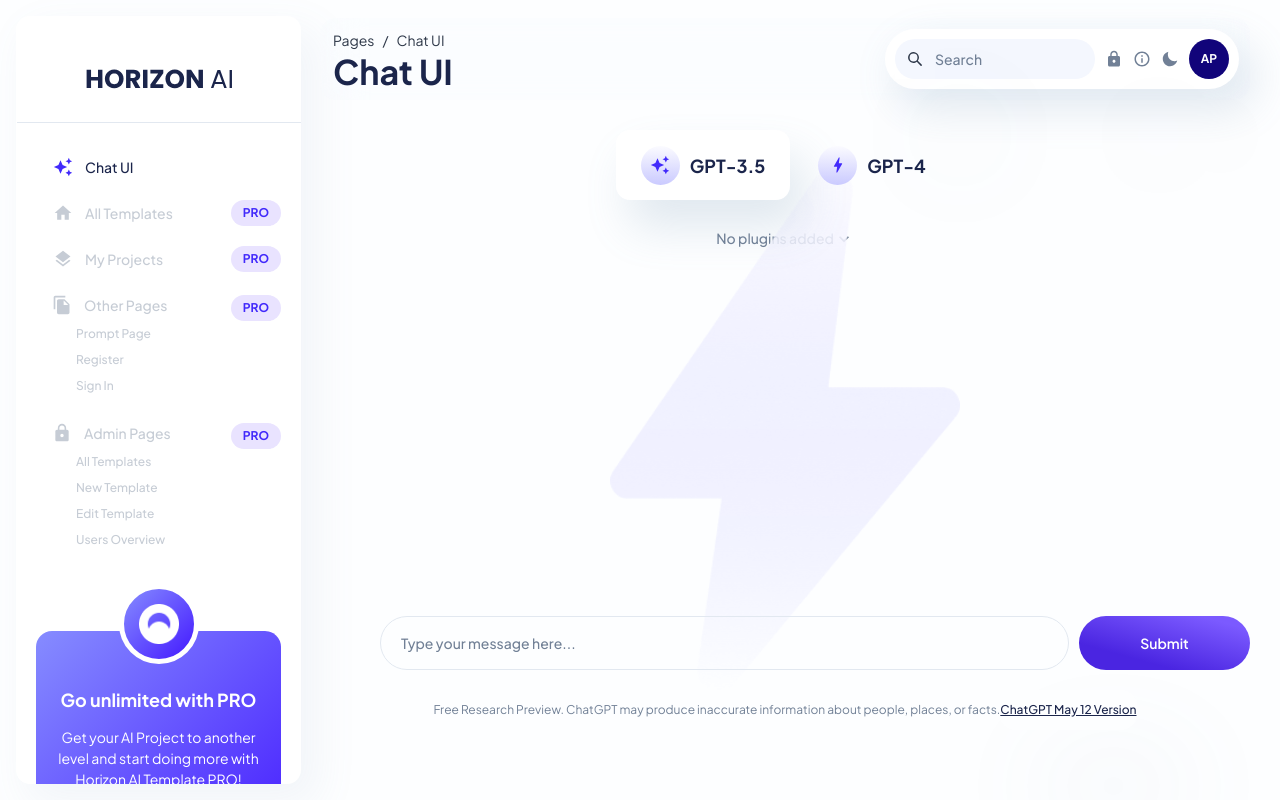
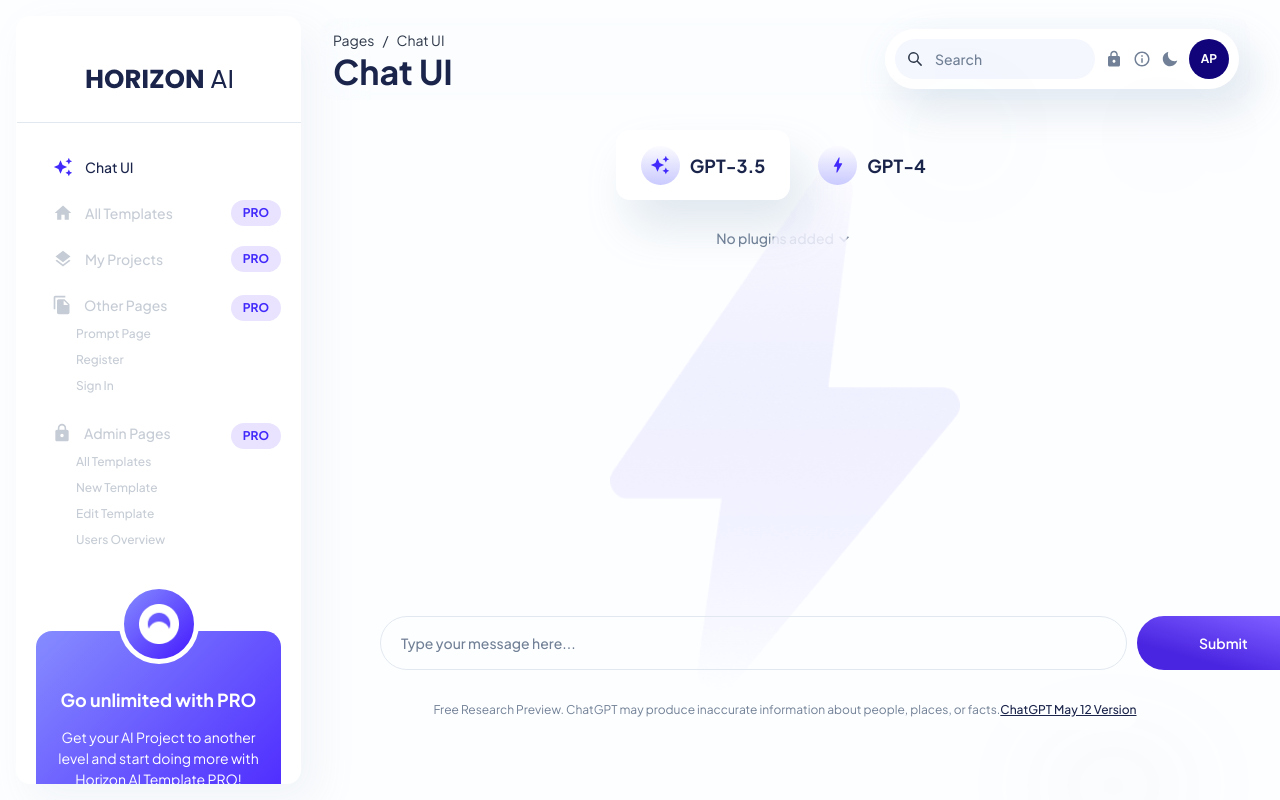
Before and after one commit to horizon-ui/chatgpt-ai-template, a Next.js app: page / in a window 1280 px wide. Shown: the top 800 px of the page. Built offline with nearby package versions, Linux system fonts and the light colour scheme.

Commit message:
:sparkle: add the possibility to submit by pressing enter

```diff
--- a/pages/index.tsx
+++ b/pages/index.tsx
@@ -58,6 +58,13 @@ export default function Chat(props: { apiKeyApp: string }) {
     { color: 'gray.500' },
     { color: 'whiteAlpha.600' },
   );
+
+  const handleKeyDown = (e: React.KeyboardEvent<HTMLInputElement>) => {
+      if (e.key === 'Enter') {
+          e.preventDefault();
+          handleTranslate();
+      }
+  }
   const handleTranslate = async () => {
     const apiKey = apiKeyApp;
     setInputOnSubmit(inputCode);
@@ -131,6 +138,7 @@ export default function Chat(props: { apiKeyApp: string }) {
     }
 
     setLoading(false);
+    setInputCode('');  // Clear the input value
   };
   // -------------- Copy Response --------------
   // const copyToClipboard = (text: string) => {
@@ -155,6 +163,7 @@ export default function Chat(props: { apiKeyApp: string }) {
     setInputCode(Event.target.value);
   };
 
+  // @ts-ignore
     return (
     <Flex
       w="100%"
@@ -359,14 +368,11 @@ export default function Chat(props: { apiKeyApp: string }) {
           </Flex>
         </Flex>
         {/* Chat Input */}
-        <Flex
-          ms={{ base: '0px', xl: '60px' }}
-          mt="20px"
-          justifySelf={'flex-end'}
-        >
+        <Flex ms={{ base: '0px', xl: '60px' }} mt="20px" justifySelf={'flex-end'} as="form" onSubmit={e => e.preventDefault()}>
           <Input
+              onKeyDown={handleKeyDown}
               minH="54px"
-            h="100%"
+              h="54px"
               border="1px solid"
               borderColor={borderColor}
               borderRadius="45px"
@@ -379,8 +385,10 @@ export default function Chat(props: { apiKeyApp: string }) {
               _placeholder={placeholderColor}
               placeholder="Type your message here..."
               onChange={handleChange}
+              value={inputCode}
           />
           <Button
+              type="submit"
               variant="primary"
               py="20px"
               px="16px"
@@ -398,8 +406,8 @@ export default function Chat(props: { apiKeyApp: string }) {
                       bg: 'linear-gradient(15.46deg, #4A25E1 26.3%, #7B5AFF 86.4%)',
                   },
               }}
+              isLoading={loading ? true : false}
               onClick={handleTranslate}
-            isLoading={loading ? true : false}
           >
               Submit
           </Button>
```
Lines whose indentation alone changed are shown as unchanged.
